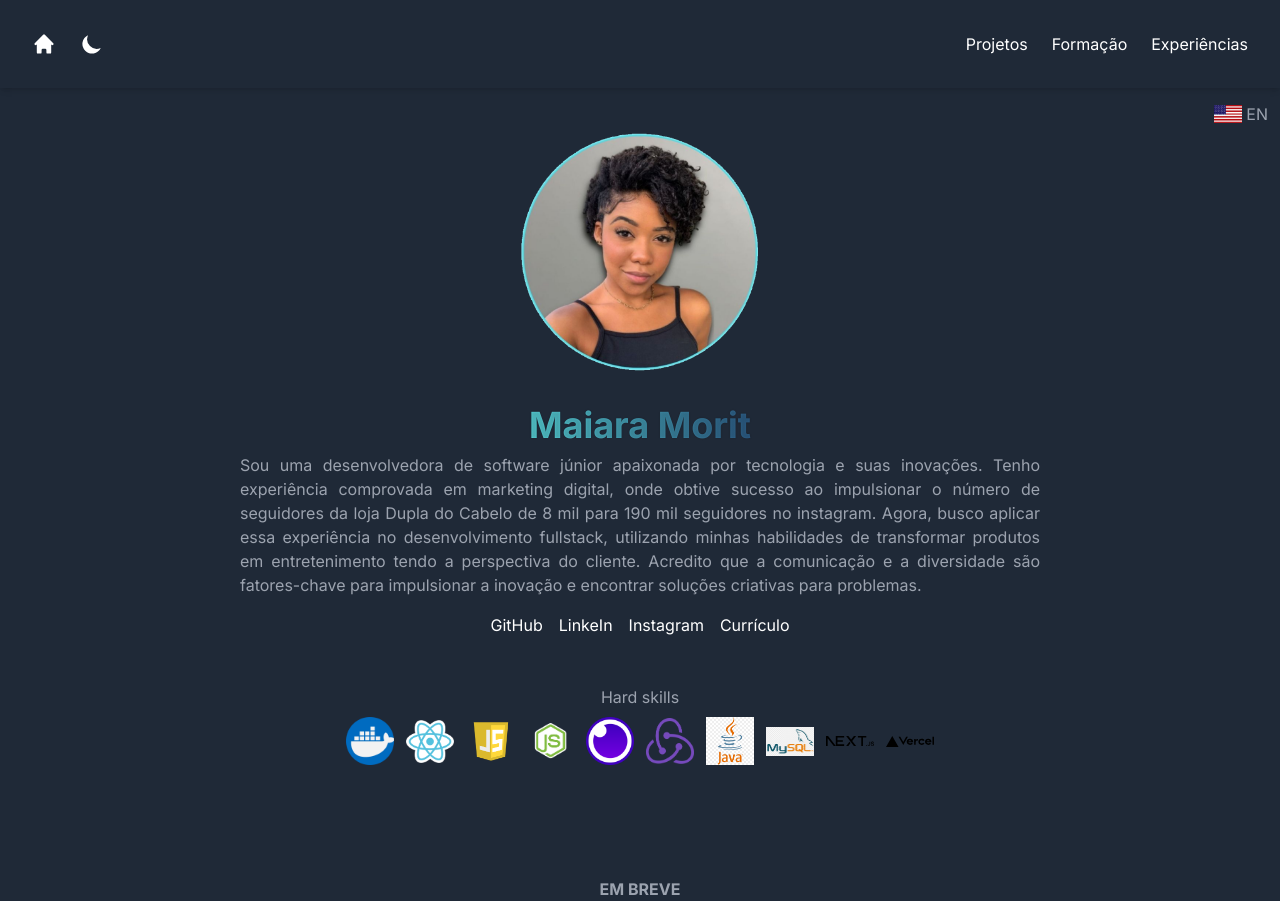
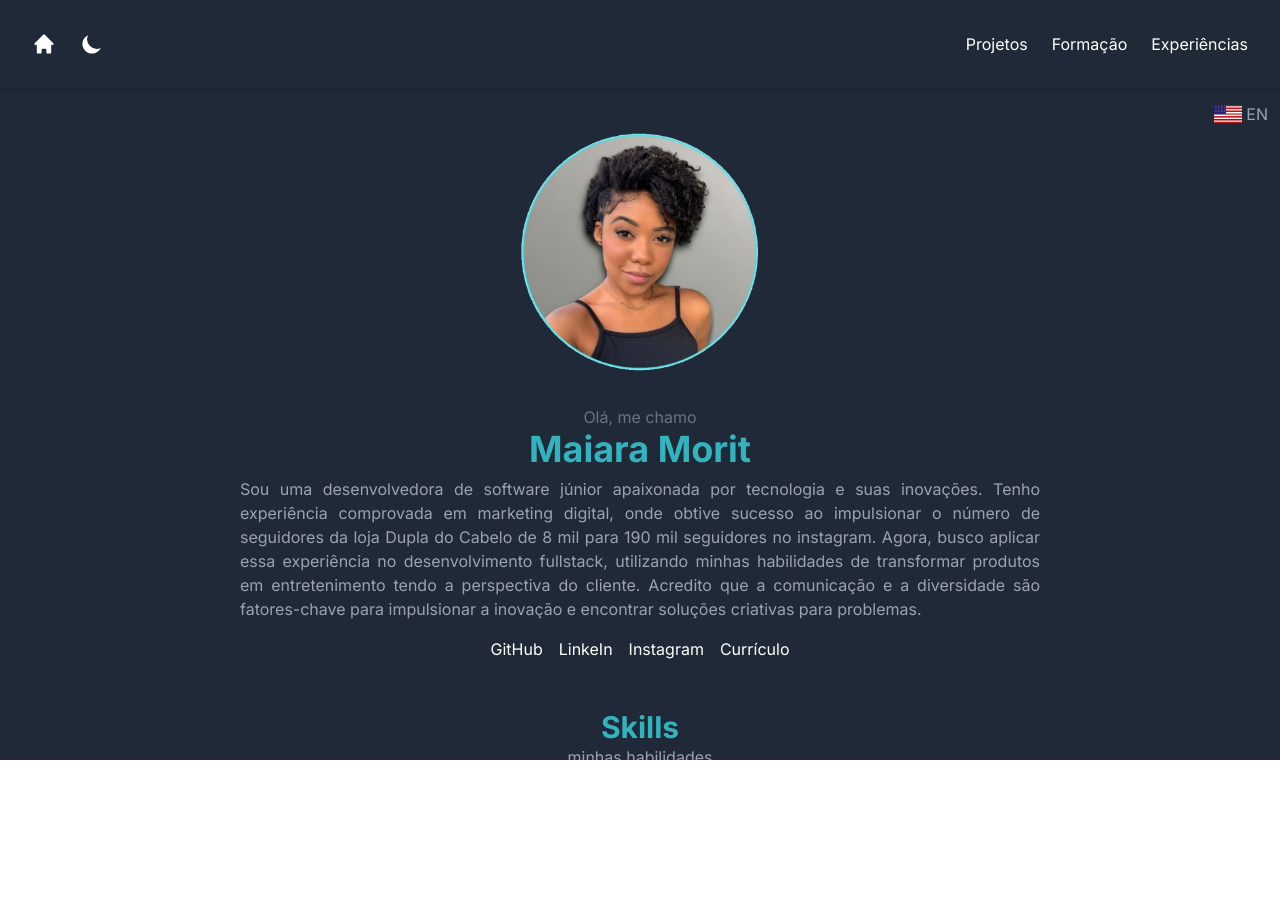
Before and after one commit to MaiaraMorit/portfolio, a Next.js app: page / in a window 1280 px wide. After the commit the page ends 800 px from the top, so only its background shows below. Built offline with nearby package versions, Linux system fonts and the light colour scheme; no server answers.

Commit message:
atualizando skills

```diff
--- a/package.json
+++ b/package.json
@@ -17,6 +17,7 @@
     "postcss": "8.4.25",
     "react": "18.2.0",
     "react-dom": "18.2.0",
+    "react-icons": "^4.10.1",
     "react-slick": "^0.29.0",
     "slick-carousel": "^1.8.1",
     "tailwindcss": "3.3.2"
--- a/src/app/components/Sobre.js
+++ b/src/app/components/Sobre.js
@@ -4,6 +4,8 @@ import React from "react";
 import Image from 'next/image';
 import StateContext from "../../../utils/StateContext";
 import { useContext } from "react";
+import { GrReactjs } from'react-icons/gr';
+import { SiRedux, SiTestinglibrary, SiJavascript } from 'react-icons/si';
 
 export const Sobre = () => {
   const { sharedState } = useContext(StateContext);
@@ -23,22 +25,8 @@ export const Sobre = () => {
     }
   };
 
-  const hardSkills = [
-    <Image src="/docker.png" alt="docker" layout="fill" objectFit="contain"/>,
-    <Image src="/React.png" alt="React" layout="fill" objectFit="contain"/>,
-    <Image src="/javascript.png" alt="JS" layout="fill" objectFit="contain"/>,
-    <Image src="/nodejs-logo.png" alt="nodeJs" layout="fill" objectFit="contain"/>,
-    <Image src="/insomnia.png" alt="insomnia" layout="fill" objectFit="contain"/>,
-    <Image src="/redux.png" alt="redux" layout="fill" objectFit="contain"/>,
-    <Image src="/java.png" alt="java" layout="fill" objectFit="contain"/>,
-    <Image src="/mysql.png" alt="mysql" layout="fill" objectFit="contain"/>,
-    <Image src="/next.svg" alt="next" layout="fill" objectFit="contain"/>,
-    <Image src="/vercel.svg" alt="vercel" layout="fill" objectFit="contain"/>,
-  ];
-
-
   return (
-    <div style={{ overflowY: 'auto', maxHeight: '90vh' }}>
+    <div>
       <div className="pr-2 pt-2 flex justify-end">
         <button
           type="button"
@@ -73,15 +61,12 @@ export const Sobre = () => {
      />
      </div>
 
-      <div className="min-w-screen flex flex-col items-center">
-               <span className="text-3xl sm:text-4xl font-bold pt-8"
-                style={{backgroundImage: 'linear-gradient(to right, #5DE0E6, #2F628F)',
-                WebkitBackgroundClip: 'text',
-                WebkitTextFillColor: 'transparent',
-                textShadow: '0 0 2px rgba(0, 0, 0, 0.2)'}}
+      <div className="flex flex-col items-center">
+        <p className="pt-8 text-gray-500">Olá, me chamo</p>
+               <h1 className="text-3xl sm:text-4xl font-bold text-customCyan "
                 >
                 Maiara Morit
-               </span>
+               </h1>
       <div className= {`text-sm text-justify items-center pl-20 pr-20 p-2 pl-20 sm:text-base sm:pl-82 sm:pr-82 md:pl-40 md:pr-40 lg:pl-60 lg:pr-60 xl:pl-60 xl:pr-60 ${
             darkMode ? "dark:text-gray-400" : "text-gray-700"
           }`}>
@@ -106,21 +91,53 @@ export const Sobre = () => {
           }
     </div>
 
-    <div className=
-    {`min-w-screen flex flex-col items-center pt-10 ${ darkMode ? "dark:text-gray-400" : "text-gray-500"}`}>
-      Hard skills
-          <div className='min-w-screen pt-2 flex flex-row space-x-3'>
-           {
-             hardSkills.map((skill, index) => (
-                 <div key={`skill-${index}`} className="relative w-8 h-8 sm:w-12 sm:h-12 md:w-22 md:h-22 xl:w-42 xl:h-42">
-                {skill}
-              </div>
-            ))
-          }
-        </div>
+    <div className={`min-w-screen flex flex-col items-center pt-10 flex flex-row ${darkMode ? "dark:text-gray-400" : "text-gray-500"}`}>
+      <p className="text-customCyan font-bold text-3xl">Skills</p>
+      <p>minhas habilidades</p>
+      <div className="flex flex-row gap-x-20 pt-5" >
+          <div className="flex flex-col p-5 bg-cyan-800/30 text-cyan-400 hover:bg-transparent border border-solid border-2 border-cyan-800/20 hover:border-cyan-800 focus:outline-none focus:ring-1 focus:ring-inset focus:ring-white rounded">Front-End
+
+          <div className="flex flex-row flex-wrap text-white">
+            <div className="flex flex-row p-2 w-1/2"><GrReactjs className="text-customCyan w-10 h-10"/>
+            <div className=" text-xs"><p className="text-white pl-1">React.js</p> <p className="text-gray-400 pl-1">Intermediário</p></div>
+            </div>
+
+            <div className="flex flex-row p-2 w-1/2"><SiJavascript className="text-customCyan w-10 h-10"/>
+            <div className=" text-xs"><p className="text-white pl-1">Javascript</p> <p className="text-gray-400 pl-1">Avançado</p></div>
+            </div>
+
+            <div className="flex flex-row p-2 w-1/2"><SiRedux className="text-customCyan w-10 h-10"/>
+            <div className=" text-xs"><p className="text-white pl-1">Redux</p> <p className="text-gray-400 pl-1">Avançado</p></div>
+            </div>
+            <div className="flex flex-row p-2 w-1/2"><SiTestinglibrary className="text-customCyan w-10 h-10"/>
+            <div className=" text-xs"><p className="text-white pl-1">React Testing Library</p> <p className="text-gray-400 pl-1">Avançado</p></div>
+            </div>
+          </div>
+
+
+          </div>
+          <div className="flex flex-col p-5 bg-cyan-800/30 text-cyan-400 hover:bg-transparent border border-solid border-2 border-cyan-800/20 hover:border-cyan-800 focus:outline-none focus:ring-1 focus:ring-inset focus:ring-white rounded">Back-End
+
+          <div className="flex flex-row flex-wrap text-white">
+            <div className="flex flex-row p-2 w-1/2"><GrReactjs className="text-customCyan w-10 h-10"/>
+            <div className=" text-xs"><p className="text-white pl-1">React.js</p> <p className="text-gray-400 pl-1">Intermediário</p></div>
+            </div>
+
+            <div className="flex flex-row p-2 w-1/2"><SiJavascript className="text-customCyan w-10 h-10"/>
+            <div className=" text-xs"><p className="text-white pl-1">Javascript</p> <p className="text-gray-400 pl-1">Avançado</p></div>
+            </div>
+
+            <div className="flex flex-row p-2 w-1/2"><SiRedux className="text-customCyan w-10 h-10"/>
+            <div className=" text-xs"><p className="text-white pl-1">Redux</p> <p className="text-gray-400 pl-1">Avançado</p></div>
+            </div>
+            <div className="flex flex-row p-2 w-1/2"><SiTestinglibrary className="text-customCyan w-10 h-10"/>
+            <div className=" text-xs"><p className="text-white pl-1">React Testing Library</p> <p className="text-gray-400 pl-1">Avançado</p></div>
+            </div>
+          </div>
+
+          </div>
+      </div>
     </div>
     </div>
   )
 }
-
-// criar uma parte que leva para os meus projetos pessoais, com imagens e link do github daquela projeto e um link dele deployado, nesta pagina um vídeo do youtube onde eu me apresento e falo sobre mim. na parte de formação do botão eu quero abrir um pop-up com essas infos e imagem minha na facul e curso trybe e na parte de experiências quero imagens da duppla do cabelo também utilizando o carrossel. um poup-up
--- a/src/app/page.js
+++ b/src/app/page.js
@@ -1,14 +1,16 @@
 import { Header } from "@/app/components/Header";
 import { Sobre } from "@/app/components/Sobre";
-import { Projetos } from "@/app/components/Projetos";
+// import { Projetos } from "@/app/components/Projetos";
 import MainContainer from "@/app/components/MainContainer";
 
 export default function Home() {
   return (
-    <MainContainer>
+    <div style={{ overflowY: 'scroll', maxHeight: '95vh' }}>
+       <MainContainer>
       <Header />
       <Sobre />
-      <Projetos />
+      {/* <Projetos /> */}
     </MainContainer>
+    </div>
   );
 }
--- a/tailwind.config.js
+++ b/tailwind.config.js
@@ -13,6 +13,9 @@ module.exports = {
         'gradient-conic':
           'conic-gradient(from 180deg at 50% 50%, var(--tw-gradient-stops))',
       },
+      colors: {
+        customCyan: '#33B3BD',
+      },
     },
   },
   plugins: [],
```
Also changed, not shown: 1 other file (tests, documents, lock files or other folders).
